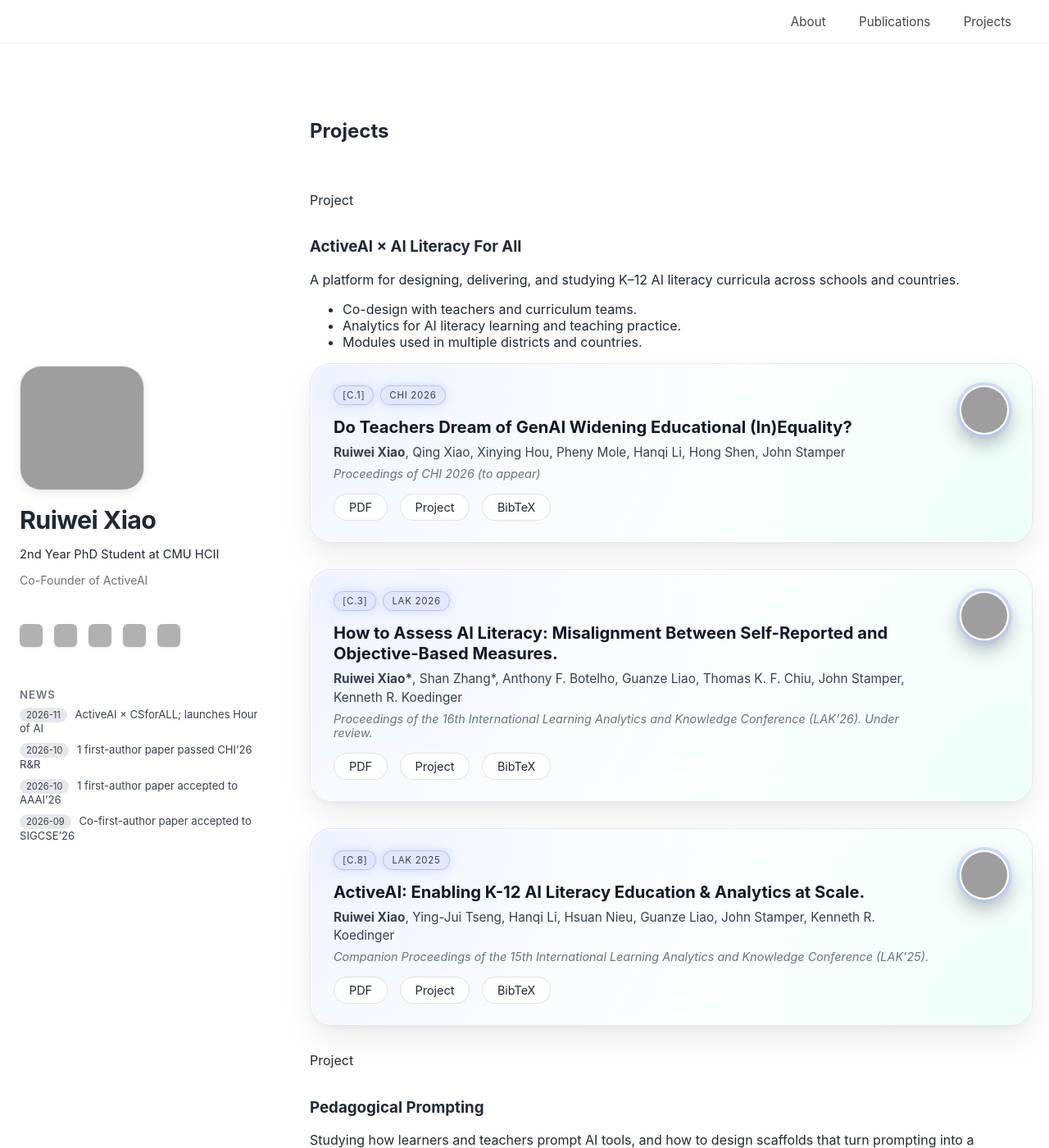
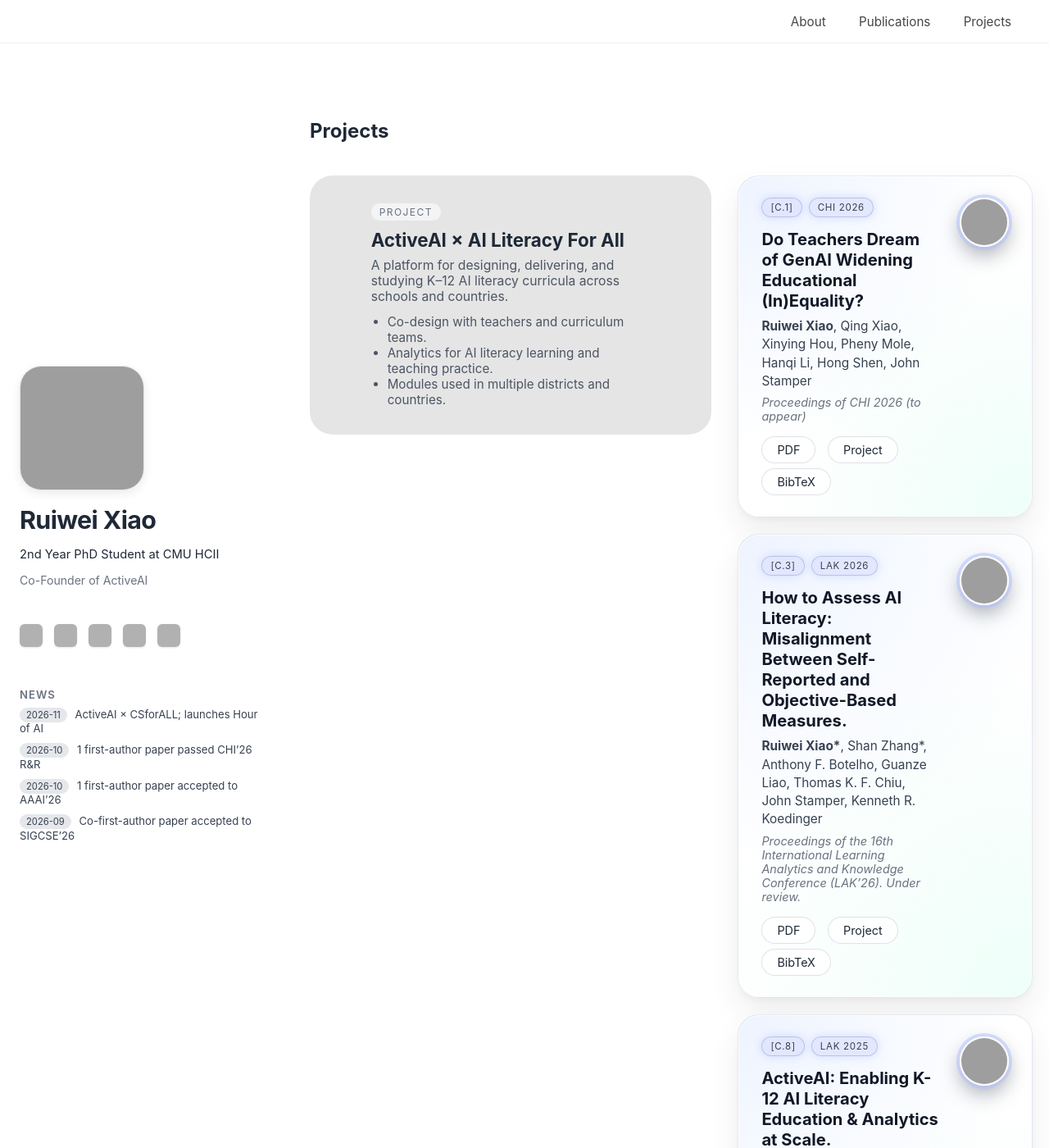
Before and after one commit to ruiwei-xiao/ruiwei-xiao.github.io, a Jekyll site: the page built from projects.md, in a window 1280 px wide and 1400 px high. Shown: the whole window at 82% size. Built offline with Jekyll 4.4.1, drawn with Linux system fonts in a browser that asks for light colours; grey boxes are pictures that could not be loaded.

Commit message:
Update style.css

```diff
--- a/assets/css/style.css
+++ b/assets/css/style.css
@@ -536,133 +536,82 @@ section, main {
   margin-top: 70px !important;
 }
 /* ============================= */
-/*         Projects Section      */
+/*        Projects Layout        */
 /* ============================= */
 
 .projects-shell {
-  margin-top: 60px;
+  margin-top: 40px;
+  display: flex;
+  flex-direction: column;
+  gap: 56px;
 }
 
-.projects-layout {
+/* 每个 Project 一行：左大块 + 右侧论文列 */
+.project-row {
   display: grid;
-  grid-template-columns: minmax(0, 0.9fr) minmax(0, 1.3fr);
+  grid-template-columns: minmax(0, 1.5fr) minmax(0, 1.1fr);
   gap: 32px;
-  align-items: stretch;
+  align-items: flex-start;
 }
 
-/* 左边：项目列表 */
-
-.projects-list {
-  background: #f3f4f6;
-  border-radius: 22px;
-  padding: 28px 26px;
-  box-shadow:
-    0 16px 36px rgba(0,0,0,0.06),
-    0 0 0 1px rgba(255,255,255,0.9) inset;
+/* 左侧大 Project 卡（现在是灰色占位，可以之后换成渐变 / 图） */
+.project-hero {
+  min-height: 260px;
+  border-radius: 28px;
+  background: #e5e5e5;         /* 先用你截图里的灰色 */
+  display: flex;
+  align-items: center;
+  justify-content: center;
+  padding: 28px 32px;
 }
 
-.projects-label {
-  font-size: 0.78rem;
-  text-transform: uppercase;
-  letter-spacing: 0.18em;
-  color: #6b7280;
-  margin-bottom: 16px;
+.project-hero-inner {
+  max-width: 80%;
 }
 
-.project-item {
-  width: 100%;
-  border: none;
-  background: transparent;
-  text-align: left;
-  padding: 12px 10px;
-  border-radius: 14px;
-  cursor: pointer;
-  transition: background 0.18s ease, transform 0.18s ease;
+.project-hero h3 {
+  margin: 0 0 8px;
+  font-size: 1.4rem;
 }
 
-.project-item h3 {
-  margin: 0;
-  font-size: 1.04rem;
-  color: #111827;
-}
-
-.project-item p {
-  margin: 4px 0 0;
-  font-size: 0.9rem;
+.project-hero p {
+  margin: 0 0 12px;
+  font-size: 0.98rem;
   color: #4b5563;
 }
 
-.project-item:hover {
-  background: rgba(255,255,255,0.7);
-  transform: translateY(-2px);
+.project-hero ul {
+  margin: 0;
+  padding-left: 20px;
+  color: #4b5563;
+  font-size: 0.95rem;
 }
 
-.project-item.is-active {
-  background: #111827;
-  transform: translateY(-2px);
+/* 小小的 Project pill */
+.project-pill {
+  display: inline-block;
+  margin-bottom: 10px;
+  padding: 3px 10px;
+  border-radius: 999px;
+  font-size: 0.75rem;
+  letter-spacing: 0.12em;
+  text-transform: uppercase;
+  background: #f3f4f6;
+  color: #6b7280;
 }
 
-.project-item.is-active h3,
-.project-item.is-active p {
-  color: white;
+/* 右侧：复用 pub-card 样式，只调间距即可 */
+.project-related .pub-card {
+  margin-bottom: 20px;
 }
 
-/* 右侧内容区 */
+/* 响应式：窄屏时改为上下堆叠 */
+@media (max-width: 900px) {
+  .project-row {
+    grid-template-columns: 1fr;
+  }
 
-.projects-detail {
-  background: #f9fafb;
-  border-radius: 22px;
-  padding: 26px 26px;
-  min-height: 240px;
-  box-shadow:
-    0 16px 36px rgba(0,0,0,0.06),
-    0 0 0 1px rgba(255,255,255,0.9) inset;
+  .project-hero {
+    min-height: 220px;
+  }
 }
-
-.project-panel {
-  display: none;
-}
-
-.project-panel.is-active {
-  display: block;
-}
-
-.project-panel-title {
-  font-size: 0.78rem;
-  text-transform: uppercase;
-  letter-spacing: 0.16em;
-  color: #6b7280;
-  margin-bottom: 14px;
-}
-
-/* 缩略卡墙 */
-
-.project-papers-grid {
-  display: grid;
-  grid-template-columns: 1fr;
-  gap: 12px;
-}
-
-.project-paper-mini {
-  padding: 12px 14px;
-  background: rgba(255,255,255,0.85);
-  backdrop-filter: blur(12px);
-  border-radius: 18px;
-  border: 1px solid rgba(209,213,219,0.6);
-  box-shadow:
-    0 12px 24px rgba(0,0,0,0.08),
-    0 0 0 1px rgba(255,255,255,0.9) inset;
-}
-
-.mini-tag {
-  font-size: 0.75rem;
-  text-transform: uppercase;
-  color: #6b7280;
-  letter-spacing: 0.12em;
-  margin-bottom: 4px;
-}
-
-.mini-title {
-  font-size: 0.9rem;
-  color: #111827;
-}
```
